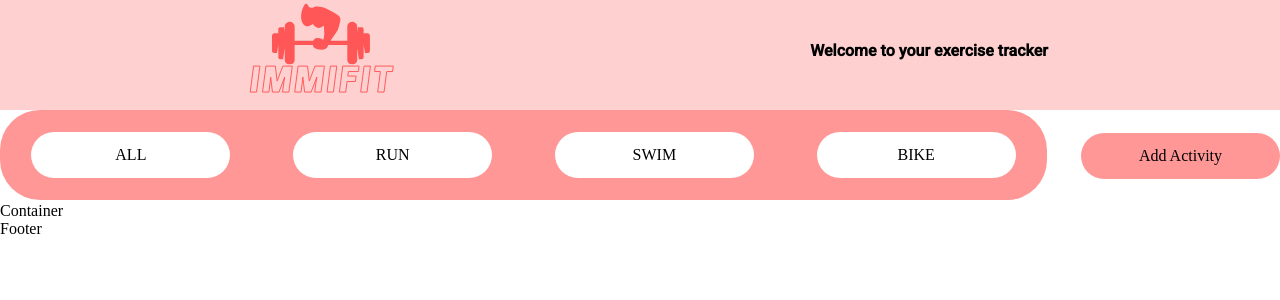
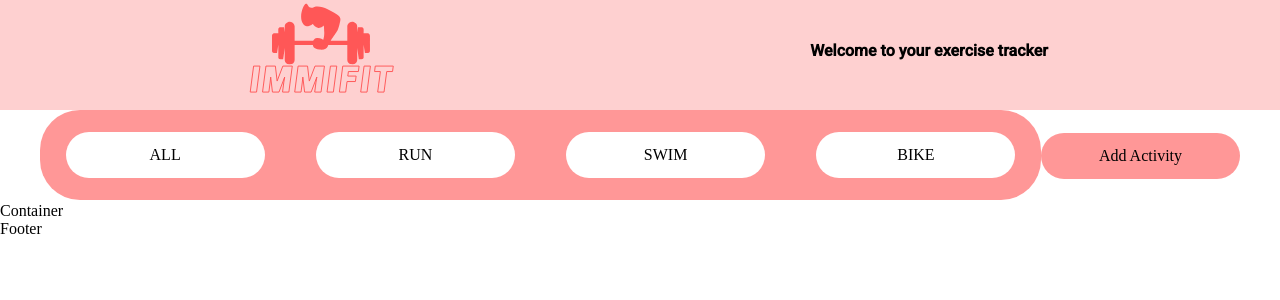
Before and after one commit to SupTarr/FrontendImmifit, a React (Vite) app: page / in a window 1280 px wide. Shown: the top 300 px of the page. Built offline with nearby package versions, Linux system fonts and the light colour scheme.

Commit message:
add margin headercss

```diff
--- a/src/components/header/header.css
+++ b/src/components/header/header.css
@@ -4,7 +4,7 @@
 .Header {
     display: flex;
     justify-content: space-between;
-
+    margin: 0px 40px;
 }
 
 .Container .Button {
```
